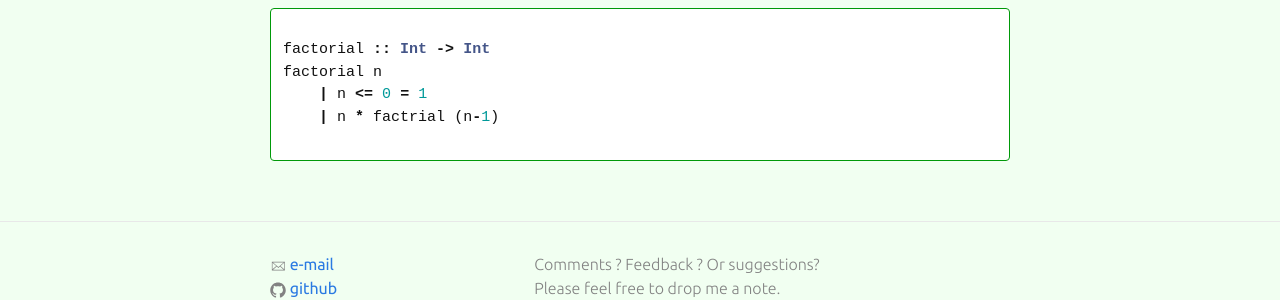
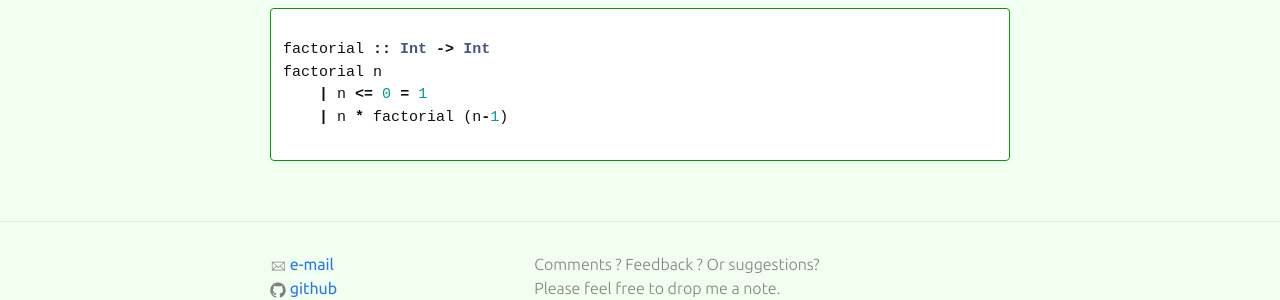
Before and after one commit to raghuugare/raghuugare.bkup, a Jekyll site: the page built from _posts/2014-12-25-hello_world.markdown, in a window 1280 px wide. Shown: the part 1750-2050 px from the top of the page. Built offline with Jekyll 4.4.1, drawn with Linux system fonts in a browser that asks for light colours; some web fonts are replaced; formulas are drawn with MathJax 3.

Commit message:
Fixed typo in function name!

````diff
--- a/_posts/2014-12-25-hello_world.markdown
+++ b/_posts/2014-12-25-hello_world.markdown
@@ -80,6 +80,6 @@ Here's a tiny Haskell gem...
 factorial :: Int -> Int
 factorial n
     | n <= 0 = 1
-    | n * factrial (n-1)
+    | n * factorial (n-1)
 
 ```
````
